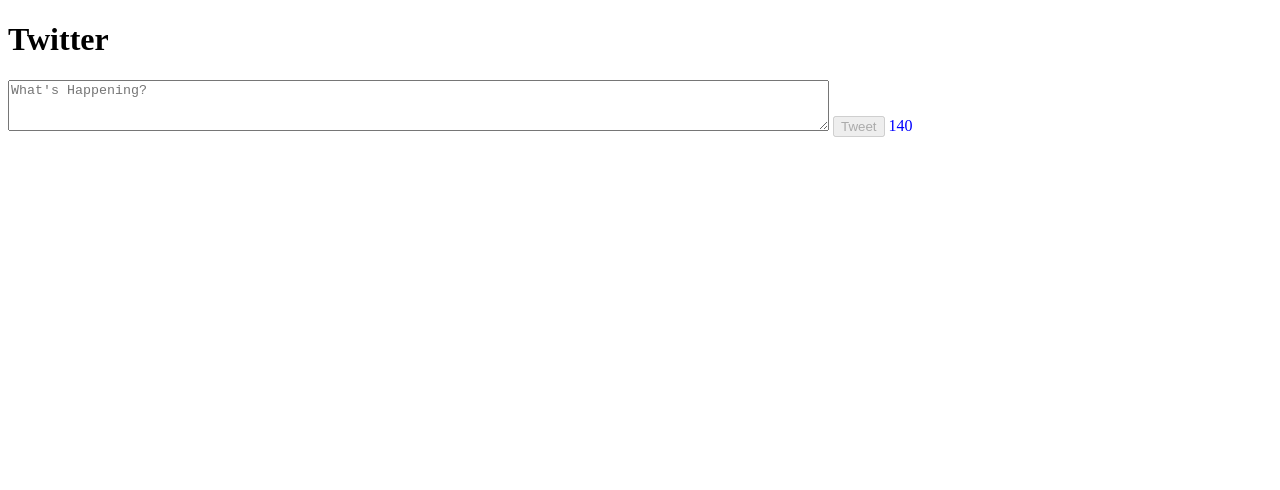
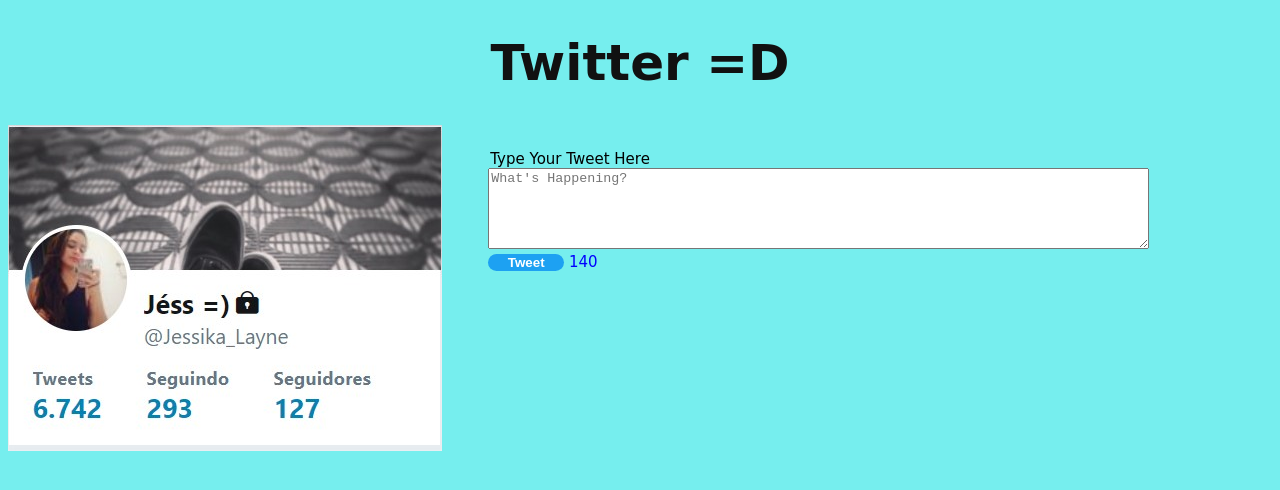
Before and after one commit to LaynePereira/Twitter, a plain HTML site: page index.html in a window 1280 px wide. Drawn offline with Linux system fonts and the light colour scheme.

Commit message:
Twitter 0.0.7 - Atualização CSS e HTML 1

```diff
--- a/index.css
+++ b/index.css
@@ -1,11 +1,65 @@
-.orange {
+body {
+    background-color: rgb(118, 238, 238);
+
+}
+
+.main-title {
+    display: inline;
+    font-family: 'Indie Flower', cursive;
+    font-weight: 900;
+    font-size: 25px;
+    color: rgb(17, 17, 17);
+    text-align: center;
+}
+
+.container{
+    margin: 25px;
+    width: 100%;
+    display: flex;
+    /* justify-content: flex-end; */
+    flex-direction: column;
+
+}
+
+.tweet-form {
+    font-family:'Coiny', cursive;
+    font-size: 15px;
+}
+
+#tweetButton {
+    border: none;
+    color:white;
+    background-color: #1da1f2;
+    height:75%;
+    width: 10%;
+    border-radius:100px;
+    font-weight: 800;
+
+}
+
+.profile-img {
+    height:40%;
+    width:60%;
+}
+
+.profile-img img {
+    height:100%;
+    width: auto;
+}
+
+.color1 {
+    color:blue;
+}
+
+.color2 {
     color:orange;
 }
 
-.red {
+.color3 {
     color: red;
 }
 
-.blue {
-    color:blue;
+main {
+    display: flex;
+
 }
--- a/index.html
+++ b/index.html
@@ -7,12 +7,26 @@
     <link href="index.css" rel="stylesheet" type="text/css"/>
   </head>
   <body>
-    <h1>Twitter</h1>
-    <textarea name="twitterText" placeholder="What's Happening?" class="text" id="twitterText" cols="100" rows="3"></textarea>
-    <input type="submit" value='Tweet' id='tweetButton' disabled>
-    <span id= 'twitterCounter' class='blue'>140</span>
-    <ul id='twitterList'>
-    </ul>
+    <header class="main-title">
+    <h1>Twitter =D</h1>
+    </header>
+    <main>
+      <div class="profile-img">
+        <img src="imagens/profile.jpg" alt="">
+      </div>
+      <div class="container">
+        <form class="tweet-form">
+          <legend> Type Your Tweet Here</legend>
+          <textarea name="twitterText" placeholder="What's Happening?" class="text" id="twitterText" cols="80" rows="5"></textarea>
+          <div>
+          <input type="submit" value='Tweet' id='tweetButton' disabled>
+          <span id= 'twitterCounter' class='color1'>140</span>
+          </div>
+        </form>
+            <ul id='twitterList'>
+            </ul>
+      </div>
     <script type="text/javascript" src='index.js'></script>
+    </main>
   </body>
 </html>
--- a/index.js
+++ b/index.js
@@ -1,24 +1,21 @@
 const MAX_LENGTH = 140;
 
-var twitterText = document.querySelector ('#twitterText');
-var tweetButton = document.querySelector ('#tweetButton');
-var twitterList = document.querySelector ('#twitterList');
-var twitterCounter = document.querySelector ('#twitterCounter');
+let twitterText = document.querySelector ('#twitterText');
+let tweetButton = document.querySelector ('#tweetButton');
+let twitterList = document.querySelector ('#twitterList');
+let twitterCounter = document.querySelector ('#twitterCounter');
 
 tweetButton.addEventListener('click', addTweet);
 
 function addTweet(event) {
-    var newLi = document.createElement('li');
-    var dateString = new Date().toLocaleTimeString().substring(0,5);
-    var textEnters = twitterText.value.replace(/\n/g, '<br>');
+    let newLi = document.createElement('li');
+    let dateString = new Date().toLocaleTimeString().substring(0,5);
+    let textEnters = twitterText.value.replace(/\n/g, '<br>');
 
     newLi.innerHTML = '[' + dateString +'] ' + textEnters;
     twitterList.appendChild(newLi);
     twitterText.value = '';
     changeCounter();
-
-    /*twitterText.setAttribute('rows', 1);
-    tweetButton.setAttribute('disabled', '');*/
 }
 
 twitterText.addEventListener('keyup', changeCounter);
@@ -26,33 +23,23 @@
 function changeCounter(event){
     var counterValue = MAX_LENGTH - twitterText.value.length;
     twitterCounter.textContent = counterValue;
-    // desabilitar o botão
+
     if (counterValue === MAX_LENGTH || counterValue < 0) {
         tweetButton.setAttribute('disabled', '');
     }else {
         tweetButton.removeAttribute ('disabled');
     }
-
-    // change color
     if (twitterText.value.length > 130) {
-        twitterCounter.setAttribute ('class', 'red');
+        twitterCounter.setAttribute ('class', 'color3');
     }else if (twitterText.value.length > 120) {
-        twitterCounter.setAttribute ('class', 'orange');
+        twitterCounter.setAttribute ('class', 'color2');
     }else {
-        twitterCounter.setAttribute ('class', 'blue');
-
+        twitterCounter.setAttribute ('class', 'color1');
     }
-    // redimensionar campo de texto com reduce
-    var lines = twitterText.value.split('\n');
-    var linesCount = lines.reduce((acum, line) => acum + Math.max(Math.ceil(line.length / 100), 1), 0);
-
-    //redimensionar campo de texto
-    /*var linesCount = 0;
-    for(var i = 0; i < lines.length; i++) {
-        var line = lines[i];
-        linesCount += Math.max(Math.ceil(line.length / 100), 1);
-    }*/
-
+    let linesCount = 0;
+    for(let i = 0; i < lines.length; i++) {
+        let line = lines[i];
+        linesCount += Math.max(Math.ceil(line.length / 100), 5);
+    }
     twitterText.setAttribute('rows', linesCount);
-
 }
```
Also changed, not shown: Imagens/profile.jpg (added).
